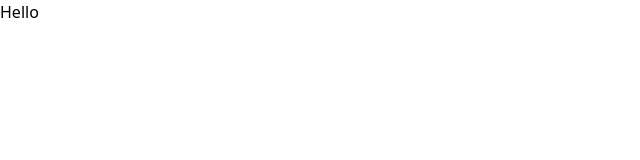
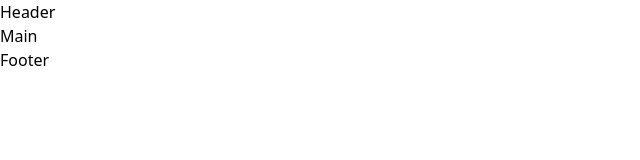
Before and after one commit to swkeever/next-typescript-tailwind-starter, a Next.js app: page / in a window 1280 px wide. Shown: the top 160 px of the page, without its empty margins (0-640 px from the left). Built offline with nearby package versions, Linux system fonts and the light colour scheme.

Commit message:
rename global css, small tweaks here and there

```diff
--- a/pages/_app.tsx
+++ b/pages/_app.tsx
@@ -1,4 +1,4 @@
-import '@styles/index.css';
+import '../styles.css';
 import { AppProps } from 'next/app';
 
 // This default export is required in a new `pages/_app.js` file.
--- a/pages/index.tsx
+++ b/pages/index.tsx
@@ -1,3 +1,21 @@
+import Head from 'next/head'
+
 export default function Home() {
-  return <h1>Hello</h1>;
+  return (
+    <>
+      <Head>
+        <title>Starter</title>
+        <meta name="viewport" content="initial-scale=1.0, width=device-width" />
+      </Head>
+      <header>
+        Header
+      </header>
+      <main>
+        Main
+      </main>
+      <footer>
+        Footer
+      </footer>
+    </>
+  );
 }
--- a/postcss.config.js
+++ b/postcss.config.js
@@ -5,11 +5,30 @@ const purgecss = [
     defaultExtractor: (content) => content.match(/[\w-/:]+(?<!:)/g) || [],
   },
 ];
+
 module.exports = {
-  plugins: [
-    'postcss-import',
-    'tailwindcss',
-    'autoprefixer',
-    ...(process.env.NODE_ENV === 'production' ? [purgecss] : []),
-  ],
+  plugins:
+    process.env.NODE_ENV === 'production'
+      ? [
+        'postcss-flexbugs-fixes',
+        [
+          'postcss-preset-env',
+          {
+            autoprefixer: {
+              flexbox: 'no-2009',
+            },
+            stage: 3,
+            features: {
+              'custom-properties': false,
+            },
+          },
+        ],
+        'postcss-import',
+        'tailwindcss',
+        'autoprefixer',
+        ...(process.env.NODE_ENV === 'production' ? [purgecss] : []),
+      ]
+      : [
+        // No transformations in development
+      ],
 };
--- /dev/null
+++ b/styles.css
@@ -0,0 +1,5 @@
+@tailwind base;
+
+@tailwind components;
+
+@tailwind utilities;
--- a/styles/index.css
+++ /dev/null
@@ -1,3 +0,0 @@
-@import "tailwindcss/base";
-@import "tailwindcss/components";
-@import "tailwindcss/utilities";
--- a/tsconfig.json
+++ b/tsconfig.json
@@ -17,9 +17,10 @@
     "resolveJsonModule": true,
     "isolatedModules": true,
     "jsx": "preserve",
-    "baseUrl": ".",
+    "baseUrl": "./",
     "paths": {
-      "@styles/*": ["./styles/*"]
+      "@styles/*": ["./styles/*"],
+      "@*": ["./"]
     },
   },
   "exclude": [
```
Also changed, not shown: 1 other file (tests, documents, lock files or other folders).
